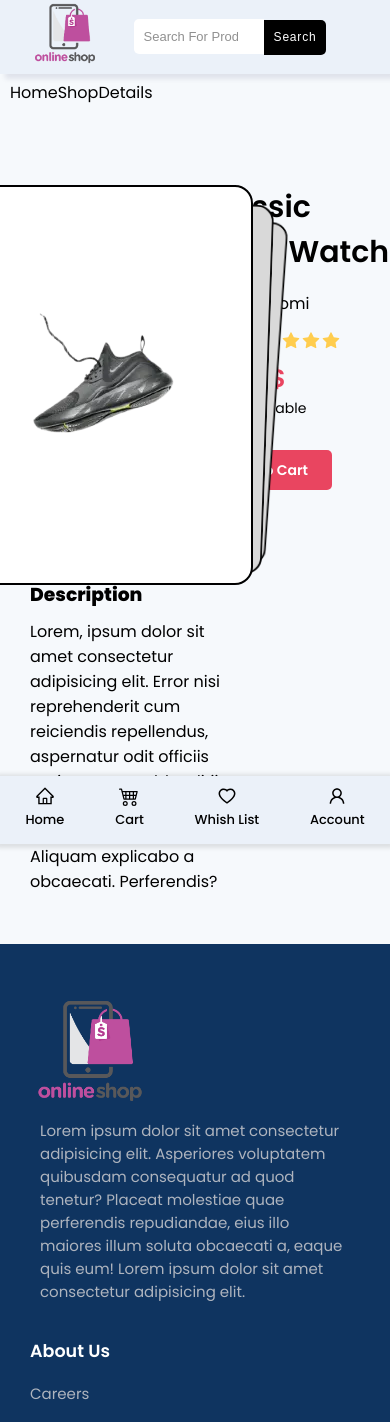
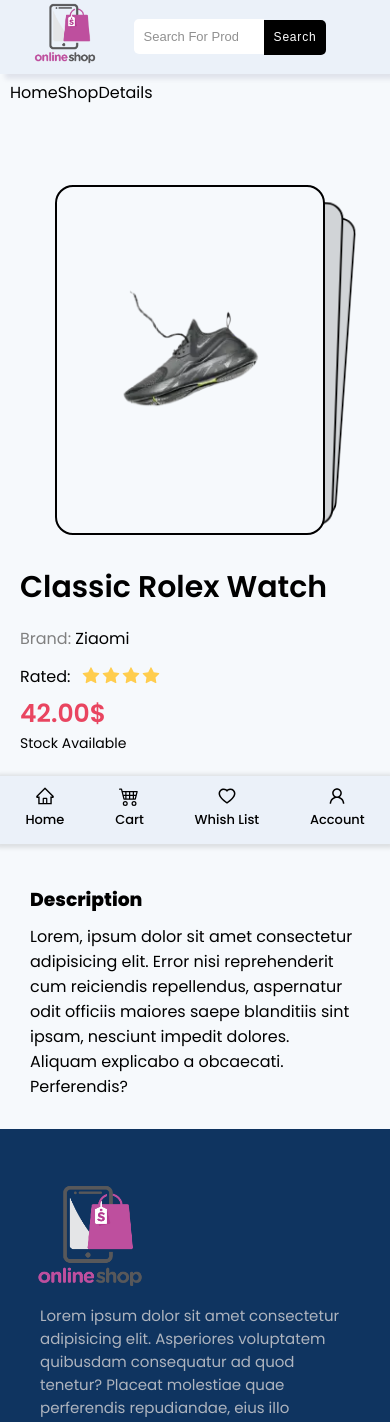
Before and after one commit to Mohamed-Salah991/E-Commerce, a React (Create React App) app: page /details in a window 390 px wide. Shown: the top 1422 px of the page. Built offline with nearby package versions, Linux system fonts and the light colour scheme; no server answers.

Commit message:
finish responsive product details

```diff
--- a/src/components/Product/ProductDetails.module.css
+++ b/src/components/Product/ProductDetails.module.css
@@ -11,7 +11,6 @@
   display: flex;
   justify-content: center;
   /* align-items: center; */
-  position: relative;
 }
 
 .images .image img {
@@ -87,7 +86,8 @@
 }
 
 .down {
-  padding: 50px 30px;
+  margin-top: 100px;
+  padding: 0 0 30px 30px;
 }
 .description {
   width: 60%;
@@ -95,3 +95,22 @@
 .description h3 {
   margin: 10px 0;
 }
+
+@media (max-width: 768px) {
+  .up {
+    flex-direction: column;
+  }
+  .images {
+    height: 380px;
+    width: 95%;
+  }
+  .info {
+    padding-left: 20px;
+  }
+  .down {
+    margin-top: 30px;
+  }
+  .description {
+    width: 90%;
+  }
+}
--- a/src/components/Product/imageSlider.module.css
+++ b/src/components/Product/imageSlider.module.css
@@ -1,6 +1,6 @@
 .swiper {
-  width: 300px;
-  height: 400px;
+  width: 270px;
+  height: 350px;
   display: block;
 }
 
@@ -13,7 +13,8 @@
   font-weight: bold;
   color: #fff;
   border: 2px solid black;
-  background-color: rgb(255, 255, 255);
+  /* background-color: rgb(255, 255, 255); */
+  background-color: #f6f9fc;
 }
 
 /* .swiper-slide:nth-child(1n) {
```
